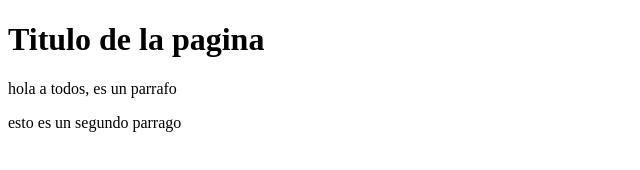
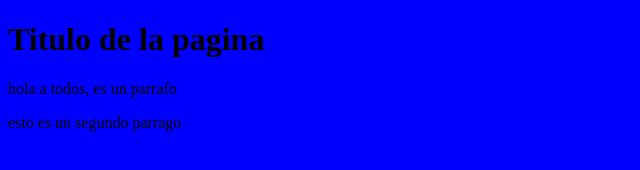
Before and after one commit to jonamuller/proyecto-git3, a plain HTML site: page index.html in a window 1280 px wide. Shown: the whole page, without its empty margins (0-640 px from the left). Drawn offline with Linux system fonts and the light colour scheme.

Commit message:
modifico todo

```diff
--- a/index.html
+++ b/index.html
@@ -4,7 +4,7 @@
     <meta charset="UTF-8">
     <meta name="viewport" content="width=device-width, initial-scale=1.0">
     <title>Document</title>
-
+    <link rel="stylesheet" href="/css/miestilo.css">
 </head>
 <body>
     <h1>Titulo de la pagina</h1>
```
Also changed, not shown: css/miestilo.css (renamed from miestilo.css).
